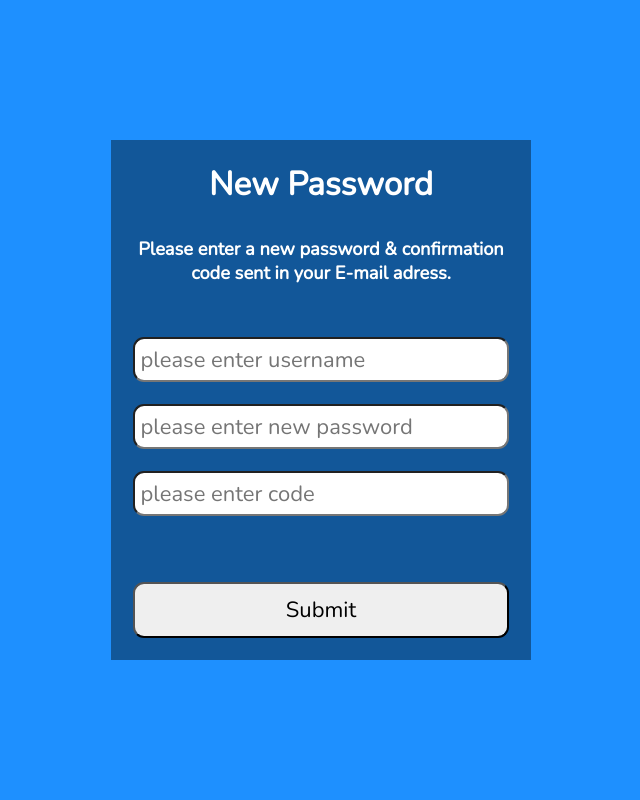
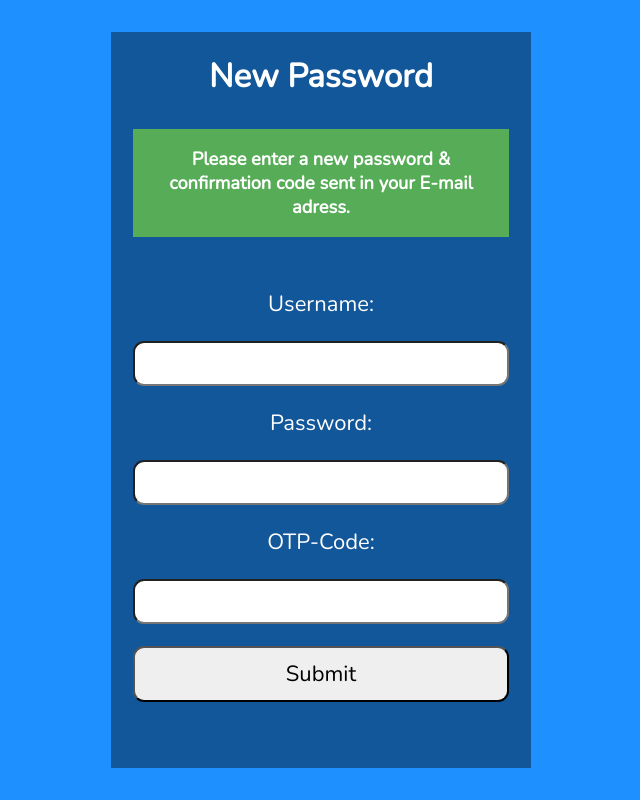
Before and after one commit to Joseph1818/Wikimedia-api-react, a React (Create React App) app: page /confirmationtPwd in a window 1280 px wide. Shown: the whole page, without its empty margins (319-959 px from the left). Built offline with nearby package versions, Linux system fonts and the light colour scheme.

Commit message:
Auth error  message added on login page and confirmation new pwd page

```diff
--- a/package.json
+++ b/package.json
@@ -6,6 +6,7 @@
     "@entur/auth-provider": "^1.1.1",
     "@fortawesome/fontawesome-svg-core": "^6.5.1",
     "@fortawesome/free-brands-svg-icons": "^6.5.1",
+    "@fortawesome/free-regular-svg-icons": "^6.5.1",
     "@fortawesome/free-solid-svg-icons": "^6.5.1",
     "@fortawesome/react-fontawesome": "^0.2.0",
     "@testing-library/jest-dom": "^5.17.0",
--- a/src/App.js
+++ b/src/App.js
@@ -4,6 +4,7 @@ import Login from "./components/login";
 import ForgotPassword from "./components/Authentification_Component/forgotPwd";
 import ConfirmationForgotPwd from "./components/Authentification_Component/confirmationForgotPwd";
 import { Link, Routes, Route, BrowserRouter } from "react-router-dom";
+import SuccessPwdChangePage from "./components/Authentification_Component/successPwdChangePage";
 
 function App() {
   return (
@@ -11,8 +12,9 @@ function App() {
       <BrowserRouter>
         <Routes>
           <Route index element={<Login />}></Route>
-          <Route path="/forgotPwd" element={<ForgotPassword />} />
-          <Route path="/confirmationtPwd" element={<ConfirmationForgotPwd />} />
+          <Route path="forgotPwd" element={<ForgotPassword />} />
+          <Route path="confirmationtPwd" element={<ConfirmationForgotPwd />} />
+          <Route path="sucessPwdChange" element={<SuccessPwdChangePage />} />
         </Routes>
       </BrowserRouter>
     </main>
--- a/src/components/Authentification_Component/confirmationForgotPwd.js
+++ b/src/components/Authentification_Component/confirmationForgotPwd.js
@@ -1,16 +1,47 @@
 import React from "react";
 import axios from "axios";
-import { useState, useRef } from "react";
+import { useState, useEffect, useRef } from "react";
+import { useNavigate } from "react-router-dom";
+import {
+  faCheck,
+  faTimes,
+  faInfoCircle,
+} from "@fortawesome/free-solid-svg-icons";
+import { FontAwesomeIcon } from "@fortawesome/react-fontawesome";
+
+const PWD_REGEX = /^(?=.*[a-z])(?=.*[A-Z])(?=.*[0-9])(?=.*[!@#$%]).{8,24}$/;
+
+// setting focus on the input when the components load.
 
 function ConfirmationForgotPwd() {
+  const navigate = useNavigate();
   const userRef = useRef();
+  const errRef = useRef();
 
   const [user, setUser] = useState("");
   const [pwd, setPwd] = useState();
   const [code, setCode] = useState();
 
-  const handleSubmitConfirm = (e) => {
+  const [validPwd, setValidPwd] = useState(false);
+  const [pwdFocus, setPwdFocus] = useState(false);
+
+  const [errMsg, setErrMsg] = useState();
+
+  useEffect(() => {
+    const result = PWD_REGEX.test(pwd);
+    console.log(result);
+    console.log(pwd);
+    setValidPwd(result);
+  }, [pwd]);
+
+  const handleSubmit = (e) => {
     e.preventDefault();
+
+    const v2 = PWD_REGEX.test(pwd);
+    if (!v2) {
+      setErrMsg("Invalid Entry");
+      return;
+    }
     axios
       .post(
         " https://auth.enterprise.wikimedia.com/v1/forgot-password-confirm",
@@ -22,13 +53,15 @@ function ConfirmationForgotPwd() {
       )
       .then((reponse) => {
         console.log(reponse.data);
-        alert("password successfully change!");
+        navigate("/sucessPwdChange");
       })
       .catch((err) => {
-        console.log(err);
-        console.log(err.reponse);
+        if (!err.reponse) {
+          setErrMsg("Incorrect Password or username please try again");
+        }
       });
     setUser("");
+    alert("your password was succsefully changed!");
   };
 
   return (
@@ -42,10 +75,10 @@ function ConfirmationForgotPwd() {
       </h5>
       <br />
 
-      <form onSubmit={handleSubmitConfirm}>
+      <form onSubmit={handleSubmit}>
+        <label htmlFor="username">Username:</label>
         <input
           type="text"
-          placeholder="please enter username"
           id="username"
           ref={userRef}
           autoComplete="off"
@@ -53,27 +86,53 @@ function ConfirmationForgotPwd() {
           value={user}
           required
         />
-        <input
-          type="text"
-          placeholder="please enter new password"
-          id="password"
-          autoComplete="off"
-          onChange={(e) => setPwd(e.target.value)}
-          value={pwd}
-          required
-        />
 
+        <label htmlFor="password">
+          Password:
+          <span className={validPwd ? "valid" : "hide"}>
+            <FontAwesomeIcon icon={faCheck} />
+          </span>
+          <span className={validPwd || !pwd ? "hide" : "invalid"}>
+            <FontAwesomeIcon icon={faTimes} />
+          </span>
+        </label>
         <input
           type="password"
-          placeholder="please enter code"
+          id="password"
+          onChange={(e) => setPwd(e.target.value)}
+          required
+          aria-invalid={validPwd ? "false" : "true"}
+          aria-describedby="pwdnote"
+          onFocus={() => setPwdFocus(true)}
+          onBlur={() => setPwdFocus(false)}
+          s
+        ></input>
+        <p
+          id="pwdnote"
+          className={pwdFocus && !validPwd ? "instructions" : "offscreen"}
+        >
+          <FontAwesomeIcon icon={faInfoCircle} />
+          8 to 24 characters.
+          <br />
+          Must include uppercase and lowercase letters, a number and special
+          character.
+          <span arial-label="exclamation mark">!</span>
+          <span aria-label="at symbol">@</span>
+          <span arial-label="hashtag">#</span>
+          <span aria-label="dollar sign">$</span>
+        </p>
+
+        <label htmlFor="username">OTP-Code:</label>
+        <input
+          type="password"
           id="code"
           autoComplete="off"
           onChange={(e) => setCode(e.target.value)}
           value={code}
           required
         />
+        <button onClick={handleSubmit}> Submit </button>
       </form>
-      <button href="#"> Submit </button>
     </section>
   );
 }
--- a/src/components/Authentification_Component/forgotPwd.js
+++ b/src/components/Authentification_Component/forgotPwd.js
@@ -5,6 +5,7 @@ import { useNavigate } from "react-router-dom";
 function ForgotPassword() {
   // Setting focus on user input field.
   const userRef = useRef();
+  const errRef = useRef();
   const navigate = useNavigate();
 
   const [user, setUser] = useState("");
@@ -27,13 +28,15 @@ function ForgotPassword() {
       })
       .then((reponse) => {
         console.log(reponse.data);
+        navigate("/confirmationtPwd");
       })
       .catch((err) => {
-        console.log(err);
-        console.log(err.reponse);
+        if (!err.reponse) {
+          setErrMsg("Incorrect username please try again!");
+        }
+        errRef.current.focus();
       });
     setUser("");
-    navigate("/confirmationtPwd");
   };
 
   return (
@@ -41,6 +44,7 @@ function ForgotPassword() {
       <p className={errMsg ? "errmsg" : "offScreen"} aria-live="assertive">
         {errMsg}
       </p>
+
       <h1>Forgot Password</h1>
       <br />
       <h5> Enter your Username </h5>
@@ -56,7 +60,7 @@ function ForgotPassword() {
           value={user}
           required
         />
-        <button>Continue</button>
+        <button onClick={handleSubmit}>Continue</button>
       </form>
     </section>
   );
--- /dev/null
+++ b/src/components/Authentification_Component/successPwdChangePage.js
@@ -0,0 +1,27 @@
+import React from "react";
+import { faCircleCheck } from "@fortawesome/free-solid-svg-icons";
+import { FontAwesomeIcon } from "@fortawesome/react-fontawesome";
+import { useNavigate } from "react-router-dom";
+
+function SuccessPwdChangePage() {
+  const navigate = useNavigate();
+
+  const handleSubmit = async (e) => {
+    e.preventDefault();
+    navigate("/");
+  };
+  return (
+    <section>
+      <br />
+      <i class="fa-regular fa-circle-check fa-5x "></i>
+      <br />
+      <h1>Password Changed!</h1>
+      <br />
+      <h4>Your password has been changed successfully.</h4>
+      <br />
+      <button onClick={handleSubmit}> Back to Login </button>
+    </section>
+  );
+}
+
+export default SuccessPwdChangePage;
--- a/src/components/login.js
+++ b/src/components/login.js
@@ -1,6 +1,14 @@
 import React, { useEffect, useRef, useState } from "react";
 import axios from "axios";
 import { Link } from "react-router-dom";
+import {
+  faCheck,
+  faTimes,
+  faInfoCircle,
+} from "@fortawesome/free-solid-svg-icons";
+import { FontAwesomeIcon } from "@fortawesome/react-fontawesome";
+
+const PWD_REGEX = /^(?=.*[a-z])(?=.*[A-Z])(?=.*[0-9])(?=.*[!@#$%]).{8,24}$/;
 
 const Login = () => {
   // setting focus.
@@ -8,7 +16,12 @@ const Login = () => {
   const errRef = useRef();
 
   const [user, setUser] = useState();
+  const [userFocus, setUserFocus] = useState(false);
+
   const [pwd, setPwd] = useState();
+  const [validPwd, setValidPwd] = useState(false);
+  const [pwdFocus, setPwdFocus] = useState(false);
+
   const [errMsg, setErrMsg] = useState();
   const [sucess, setSuccess] = useState();
 
@@ -21,9 +34,28 @@ const Login = () => {
   useEffect(() => {
     setErrMsg("");
   }, [user, pwd]);
+  // Checking if the password input matches our Regex Password.
+  useEffect(() => {
+    const result = PWD_REGEX.test(pwd);
+    console.log(result);
+    console.log(pwd);
+    setValidPwd(result);
+  }, [pwd]);
+
+  // error message useEffect.
+  useEffect(() => {
+    setErrMsg("");
+  }, [pwd]);
 
   const handleSubmit = async (e) => {
     e.preventDefault();
+
+    const v2 = PWD_REGEX.test(pwd);
+    if (!v2) {
+      setErrMsg("Invalid Entry");
+      return;
+    }
+
     axios
       .post(" https://auth.enterprise.wikimedia.com/v1/login", {
         username: user,
@@ -31,14 +63,16 @@ const Login = () => {
       })
       .then((reponse) => {
         console.log(reponse.data);
+        setSuccess(true);
       })
       .catch((err) => {
-        console.log(err);
-        console.log(err.reponse);
+        if (!err.reponse) {
+          setErrMsg("Incorrect Password or username please try again");
+        }
+        errRef.current.focus();
       });
     setUser("");
     setPwd("");
-    setSuccess(true);
   };
 
   return (
@@ -63,11 +97,13 @@ const Login = () => {
             {" "}
             {errMsg}
           </p>
+
           <h1>Sign In</h1>
+
           <form onSubmit={handleSubmit}>
+            <label htmlFor="username">Username:</label>
             <input
               type="text"
-              placeholder="Please insert username"
               id="username"
               ref={userRef}
               autoComplete="off"
@@ -76,17 +112,44 @@ const Login = () => {
               required
             />
 
+            <label htmlFor="password">
+              Password:
+              <span className={validPwd ? "valid" : "hide"}>
+                <FontAwesomeIcon icon={faCheck} />
+              </span>
+              <span className={validPwd || !pwd ? "hide" : "invalid"}>
+                <FontAwesomeIcon icon={faTimes} />
+              </span>
+            </label>
+
             <input
               type="password"
-              placeholder="Please insert password"
               id="password"
               onChange={(e) => setPwd(e.target.value)}
-              value={pwd}
               required
-            />
+              aria-invalid={validPwd ? "false" : "true"}
+              aria-describedby="pwdnote"
+              onFocus={() => setPwdFocus(true)}
+              onBlur={() => setPwdFocus(false)}
+              s
+            ></input>
+            <p
+              id="pwdnote"
+              className={pwdFocus && !validPwd ? "instructions" : "offscreen"}
+            >
+              <FontAwesomeIcon icon={faInfoCircle} />
+              8 to 24 characters.
+              <br />
+              Must include uppercase and lowercase letters, a number and special
+              character.
+              <span arial-label="exclamation mark">!</span>
+              <span aria-label="at symbol">@</span>
+              <span arial-label="hashtag">#</span>
+              <span aria-label="dollar sign">$</span>
+            </p>
+
             <button> Sign In </button>
           </form>
-
           <p>
             Forgot password? <br />
             <span className="line">
--- a/src/components/register.js
+++ b/src/components/register.js
@@ -129,6 +129,7 @@ const Register = () => {
               Letters,numbers, underscores,Hyphens allowed.
             </p>
 
+
             <label htmlFor="password">
               Password:
               <span className={validPwd ? "valid" : "hide"}>
@@ -138,7 +139,6 @@ const Register = () => {
                 <FontAwesomeIcon icon={faTimes} />
               </span>
             </label>
-
             <input
               type="password"
               id="password"
@@ -166,6 +166,9 @@ const Register = () => {
               <span arial-label="hashtag">#</span>
               <span aria-label="dollar sign">$</span>
             </p>
+
+
+
 
             <label htmlFor="confirm_pwd">
               Confim_pwd:
--- a/src/index.css
+++ b/src/index.css
@@ -5,6 +5,7 @@
     padding: 0;
     box-sizing: border-box;
 }
+
 
 html {
     font-family: 'Nunito', sans-serif;
@@ -115,3 +116,8 @@ button {
 .line {
     display: inline-block;
 }
+
+h5 {
+    background-color: rgb(87, 172, 87);
+    padding: 1em;
+}
```
Also changed, not shown: 1 other file (tests, documents, lock files or other folders).
